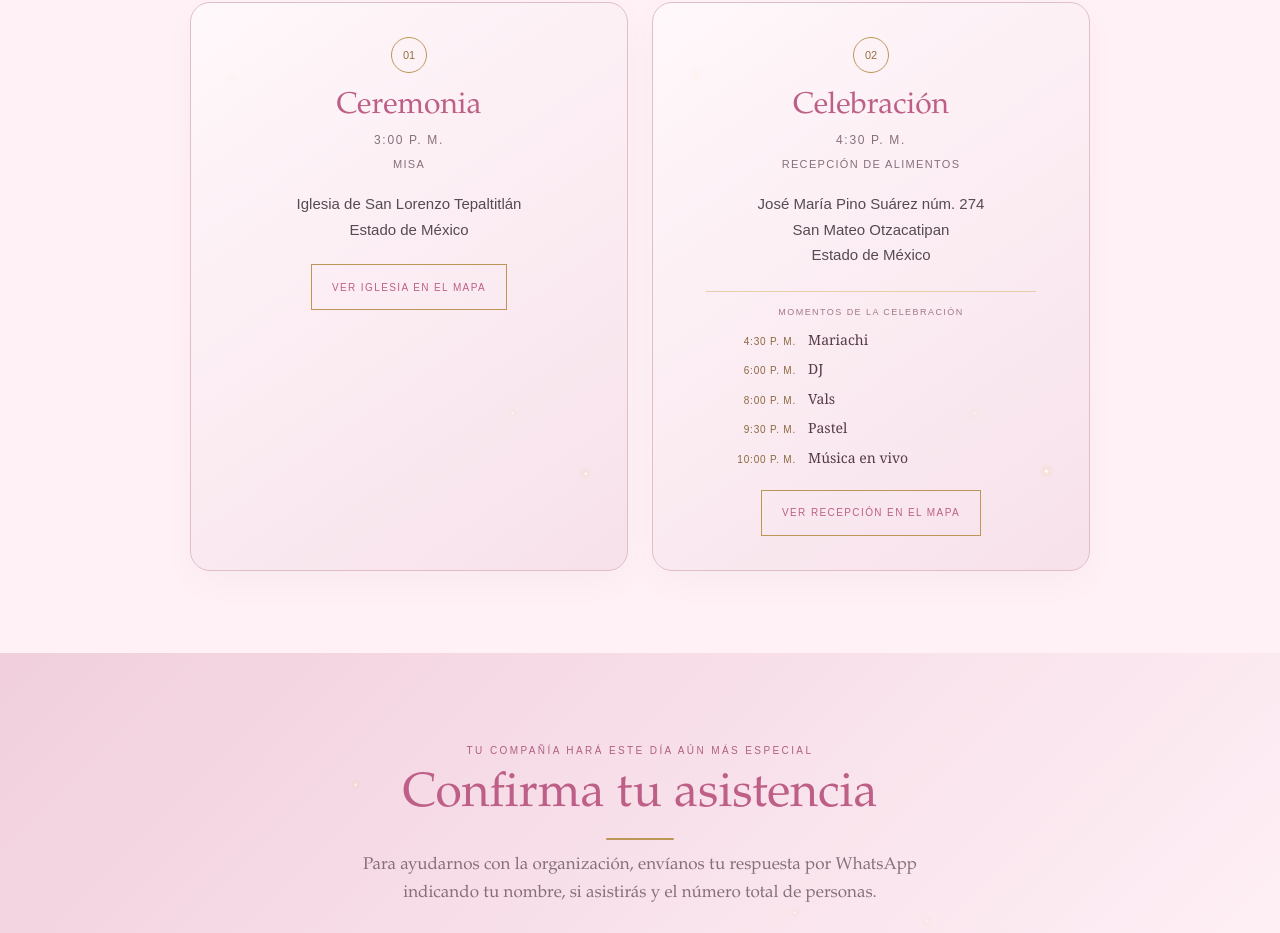
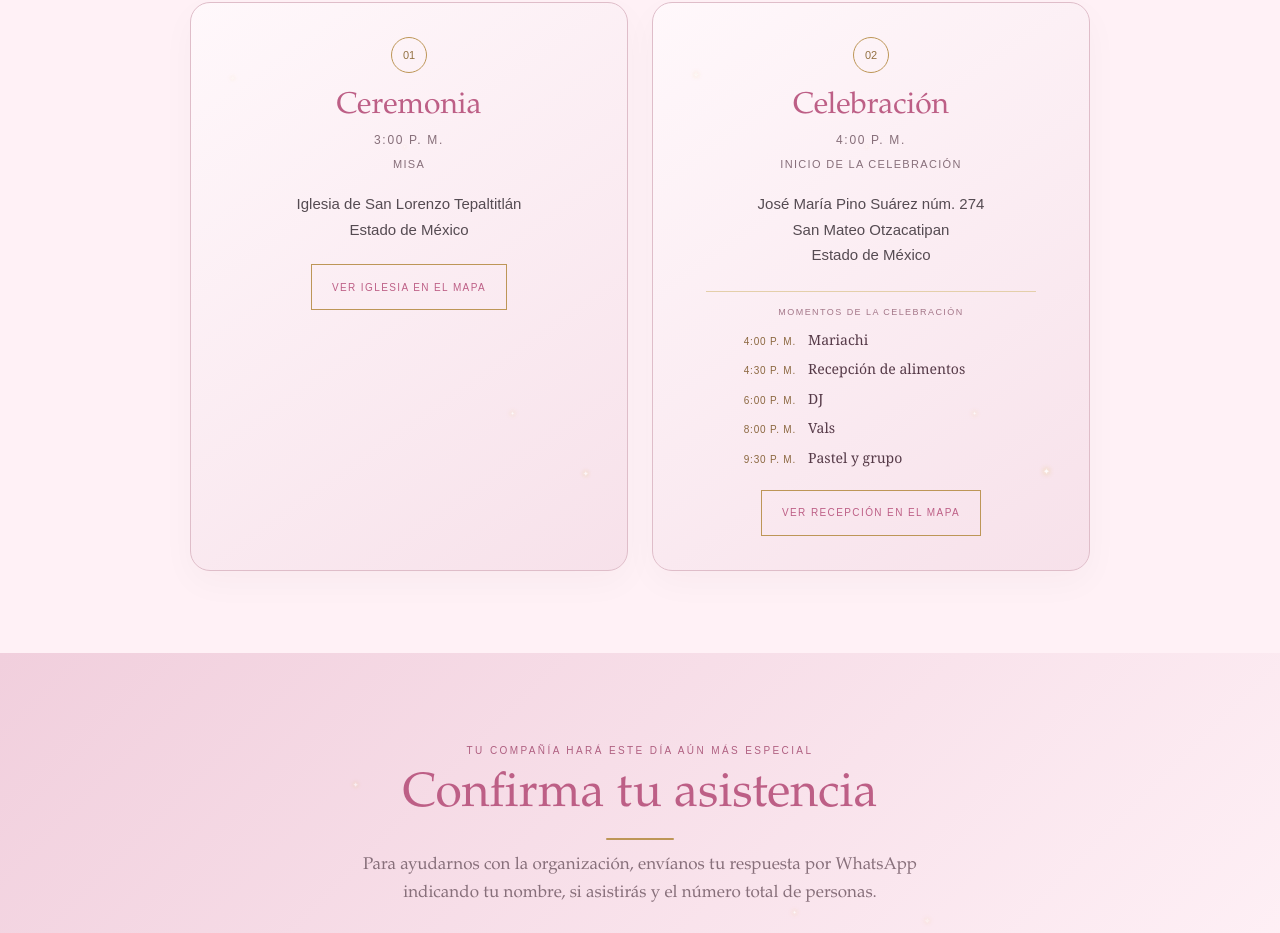
Before and after one commit to dasb270887/xv-paola-invitacion, a plain HTML site: page index.html in a window 1280 px wide. Shown: the part 1272-2205 px from the top of the page. Drawn offline with Linux system fonts and the light colour scheme.

Commit message:
Corrige horarios de mariachi y grupo

```diff
--- a/index.html
+++ b/index.html
@@ -126,9 +126,9 @@ footer{padding:30px 16px;text-align:center;color:#8b7e83;font:10px Arial,sans-se
         <div class="sparkle-field" aria-hidden="true"><i style="--x:8%;--y:12%;--size:11px;--duration:3.2s;--delay:.6s;--drift:5px">✧</i><i style="--x:90%;--y:82%;--size:13px;--duration:2.8s;--delay:1.3s;--drift:-5px">✦</i></div>
         <span class="event-number">02</span>
         <h3>Celebración</h3>
-        <time>4:30 p. m.</time><p class="event-note">Recepción de alimentos</p>
+        <time>4:00 p. m.</time><p class="event-note">Inicio de la celebración</p>
         <p class="address">José María Pino Suárez núm. 274<br>San Mateo Otzacatipan<br>Estado de México</p>
-        <div class="event-schedule"><p class="schedule-title">Momentos de la celebración</p><ol><li><time datetime="16:30">4:30 p. m.</time><span>Mariachi</span></li><li><time datetime="18:00">6:00 p. m.</time><span>DJ</span></li><li><time datetime="20:00">8:00 p. m.</time><span>Vals</span></li><li><time datetime="21:30">9:30 p. m.</time><span>Pastel</span></li><li><time datetime="22:00">10:00 p. m.</time><span>Música en vivo</span></li></ol></div>
+        <div class="event-schedule"><p class="schedule-title">Momentos de la celebración</p><ol><li><time datetime="16:00">4:00 p. m.</time><span>Mariachi</span></li><li><time datetime="16:30">4:30 p. m.</time><span>Recepción de alimentos</span></li><li><time datetime="18:00">6:00 p. m.</time><span>DJ</span></li><li><time datetime="20:00">8:00 p. m.</time><span>Vals</span></li><li><time datetime="21:30">9:30 p. m.</time><span>Pastel y grupo</span></li></ol></div>
         <a class="button outline" href="https://www.google.com/maps/search/?api=1&amp;query=Jos%C3%A9+Mar%C3%ADa+Pino+Su%C3%A1rez+274%2C+San+Mateo+Otzacatipan%2C+Estado+de+M%C3%A9xico" target="_blank" rel="noopener">Ver recepción en el mapa</a>
       </article>
     </div>
```
